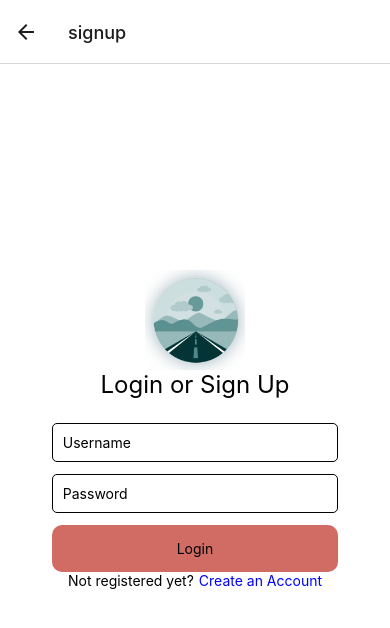
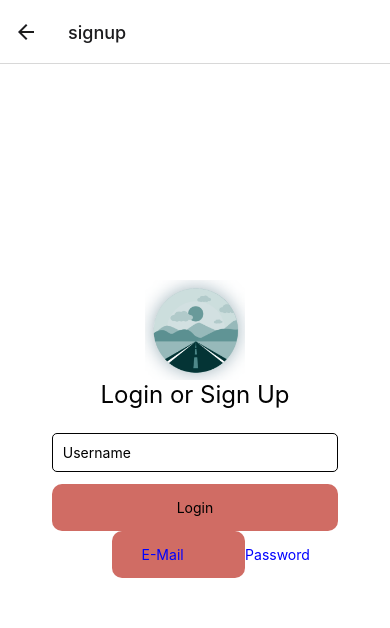
Before and after one commit to alexyan06/AccountSetting, a React Native app: screen /signup in a window 390 px wide. Shown: the top 628 px of the page. Built offline with nearby package versions, Linux system fonts and the light colour scheme.

Commit message:
Commit everything

```diff
--- a/src/screens/signup.js
+++ b/src/screens/signup.js
@@ -42,21 +42,16 @@ export default function signup() {
                 value={username}
                 onChangeText={setUsername}
             />
-            <TextInput
-                style={styles.input}
-                placeholder="Password"
-                value={password}
-                onChangeText={setPassword}
-                secureTextEntry
-            />
             <TouchableOpacity style={styles.loginButton} onPress={handleLogin}>
                 <Text style={styles.buttonText}>Login</Text>
             </TouchableOpacity>
 
             <View style={styles.row}>
-                <Text style={styles.text}>Not registered yet?</Text>
+                <TouchableOpacity style={styles.loginButton} onPress={handleCreate}>
+                    <Text style={styles.sameText}>E-Mail</Text>
+                </TouchableOpacity>
                 <TouchableOpacity onPress={handleCreate}>
-                    <Text style={styles.sameText}>Create an Account</Text>
+                    <Text style={styles.sameText}>Password</Text>
                 </TouchableOpacity>
             </View>
         </View>);
```
